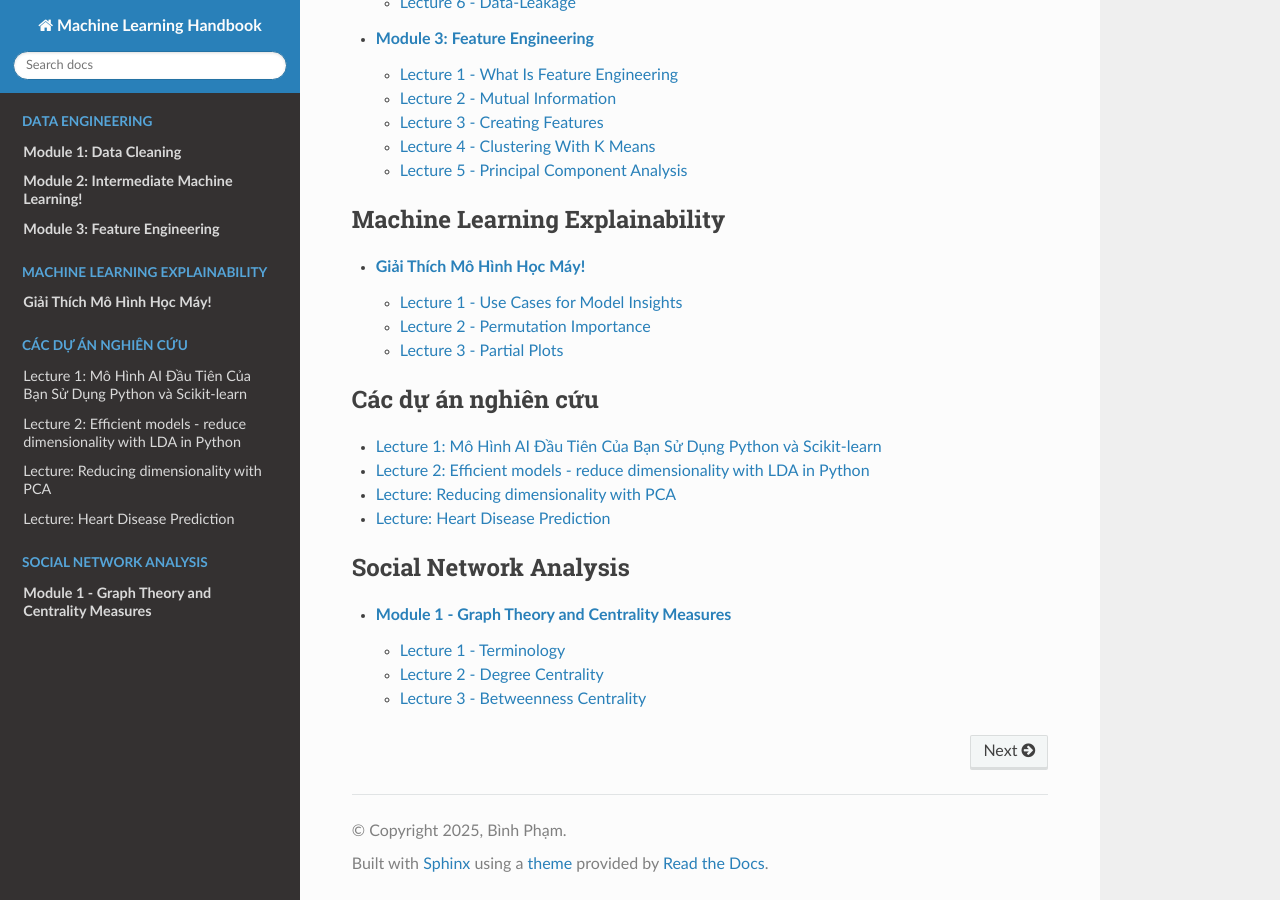
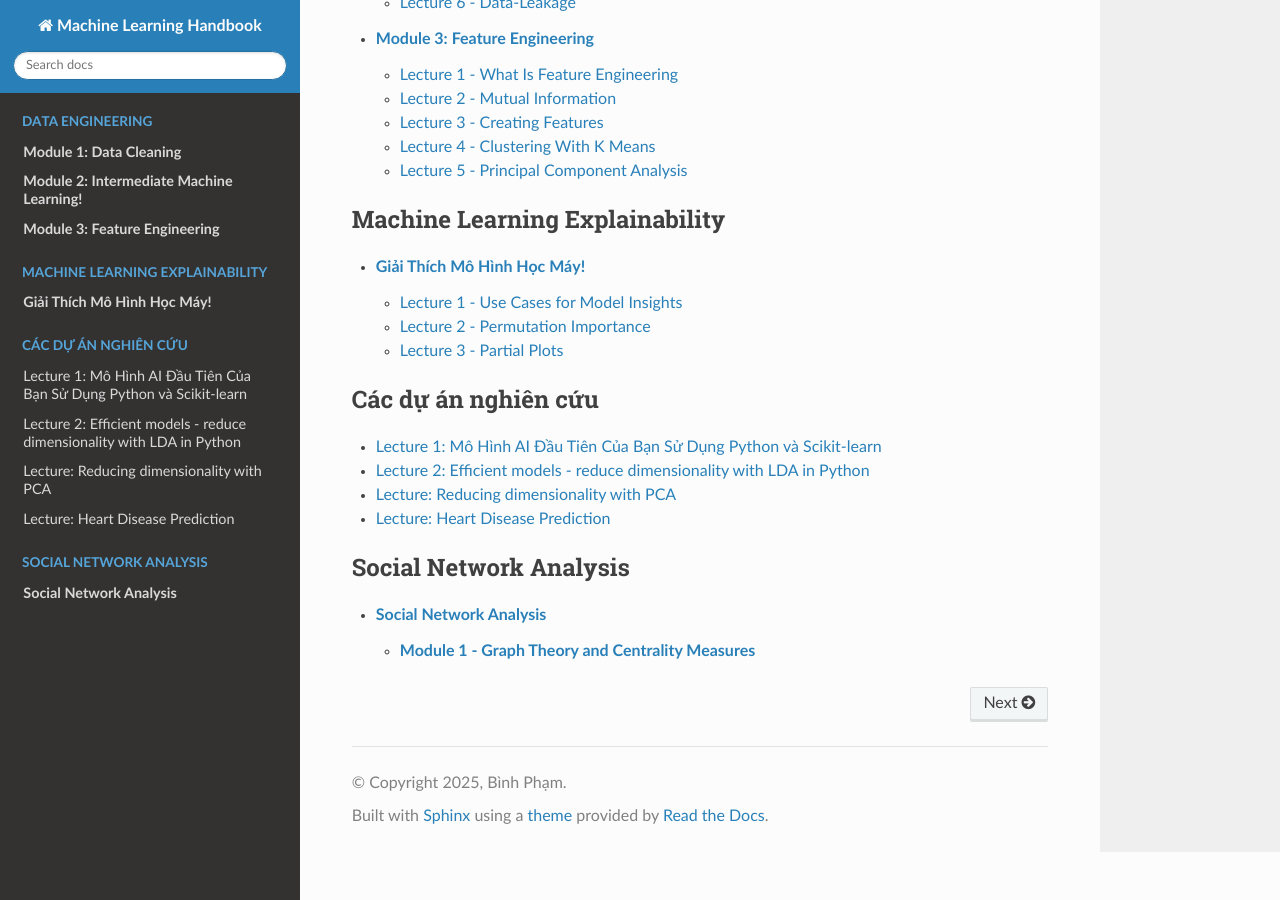
Before and after one commit to phambinh0826/ML1, a Sphinx documentation site: the page built from docs/source/index.rst, in a window 1280 px wide and 900 px high, scrolled down 1557 px. Built offline with Sphinx 7.4.7 and the Read the Docs theme 3.1.0, drawn with Linux system fonts in a browser that asks for light colours; pages that are not in the unit, such as notebooks, are missing from menus.

Commit message:
Update index.rst

```diff
--- a/docs/source/index.rst
+++ b/docs/source/index.rst
@@ -59,4 +59,4 @@ Contents
    :maxdepth: 2
    :caption: Social Network Analysis
 
-   Social Network Analysis/Module 1 - Graph Theory and Centrality Measures/index.rst
+   Social Network Analysis/index.rst
```
